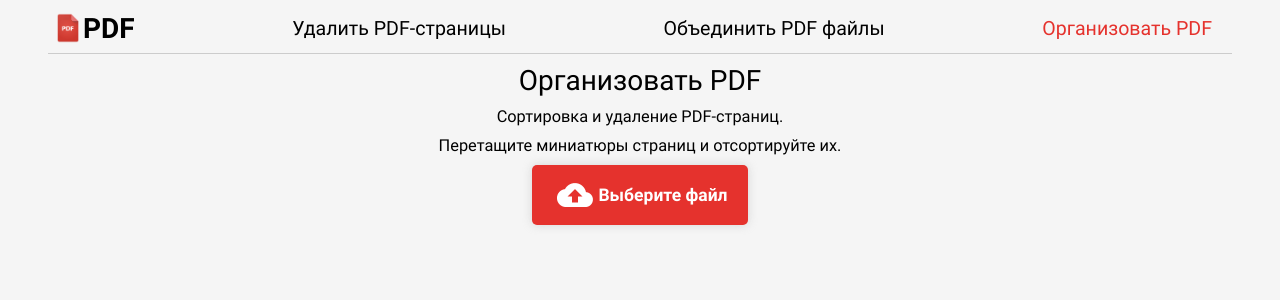
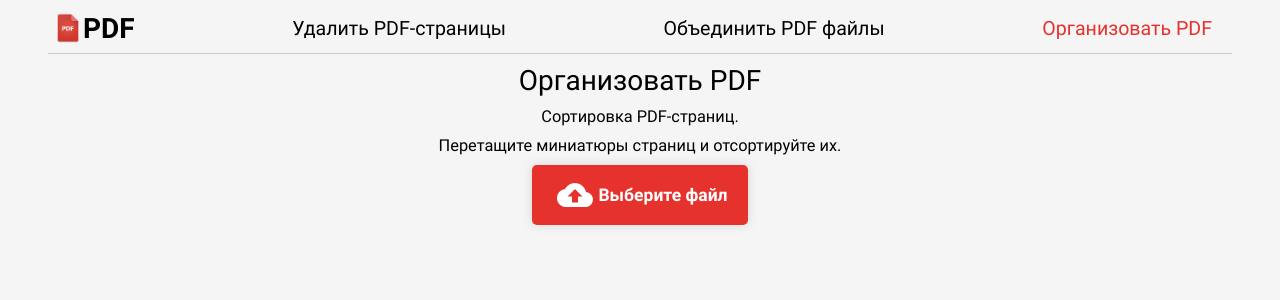
Before and after one commit to playmixer/pdf_editor, a Flask app: page /organize_pdf in a window 1280 px wide. Shown: the top 300 px of the page. Run offline with Flask 2, Linux system fonts and the light colour scheme.

Commit message:
description page

```diff
--- a/src/templates/index.html
+++ b/src/templates/index.html
@@ -38,7 +38,7 @@
         <a href="{{ url_for('organize_pdf_view') }}" class="tool_link">
             <div class="tool_conten">
                 <span class="tool_head">Организовать PDF</span>
-                <span class="tool_description">Сортировка и удаление PDF-страниц.
+                <span class="tool_description">Сортировка PDF-страниц.
             Перетащите миниатюры страниц и отсортируйте их.</span>
             </div>
         </a>
--- a/src/templates/organize_pdf.html
+++ b/src/templates/organize_pdf.html
@@ -5,7 +5,7 @@
 <div class="container">
     <div>
         <h1 class="title">Организовать PDF</h1>
-        <h3 class="title">Сортировка и удаление PDF-страниц.</h3>
+        <h3 class="title">Сортировка PDF-страниц.</h3>
         <h3 class="title">Перетащите миниатюры страниц и отсортируйте их.</h3>
         <div class="error" id="error_message">
             {{ error }}
```
